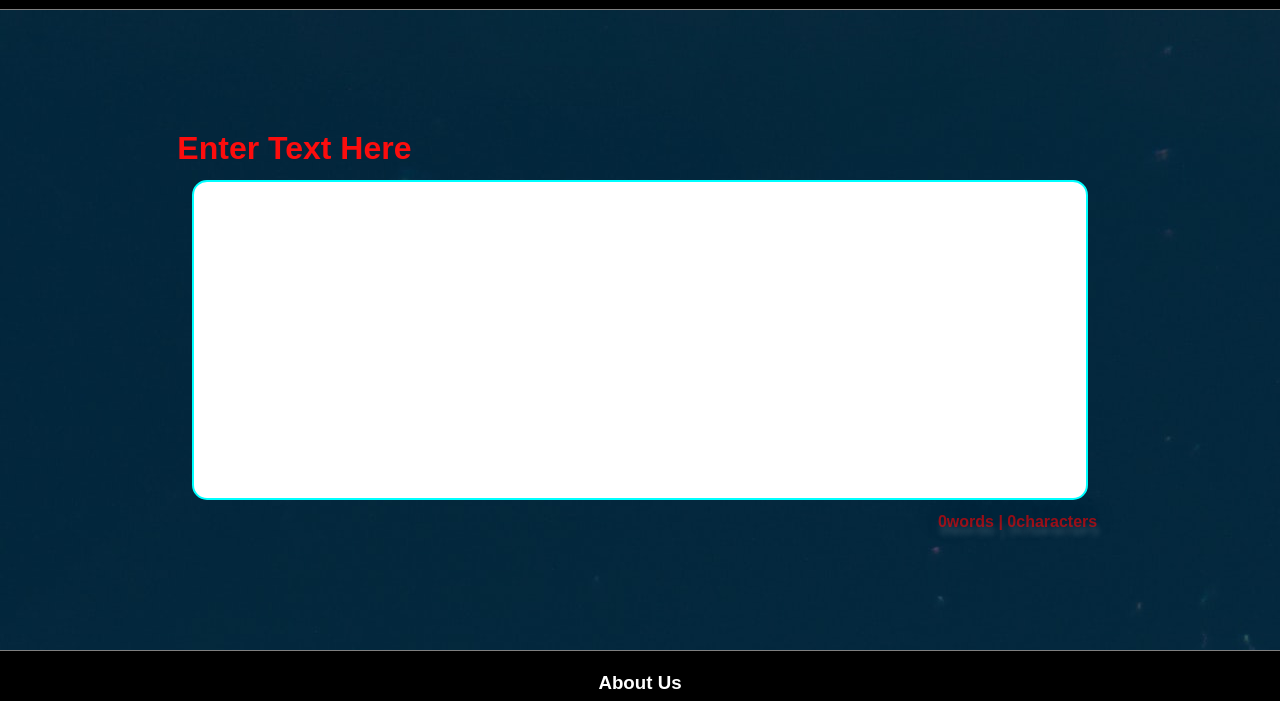
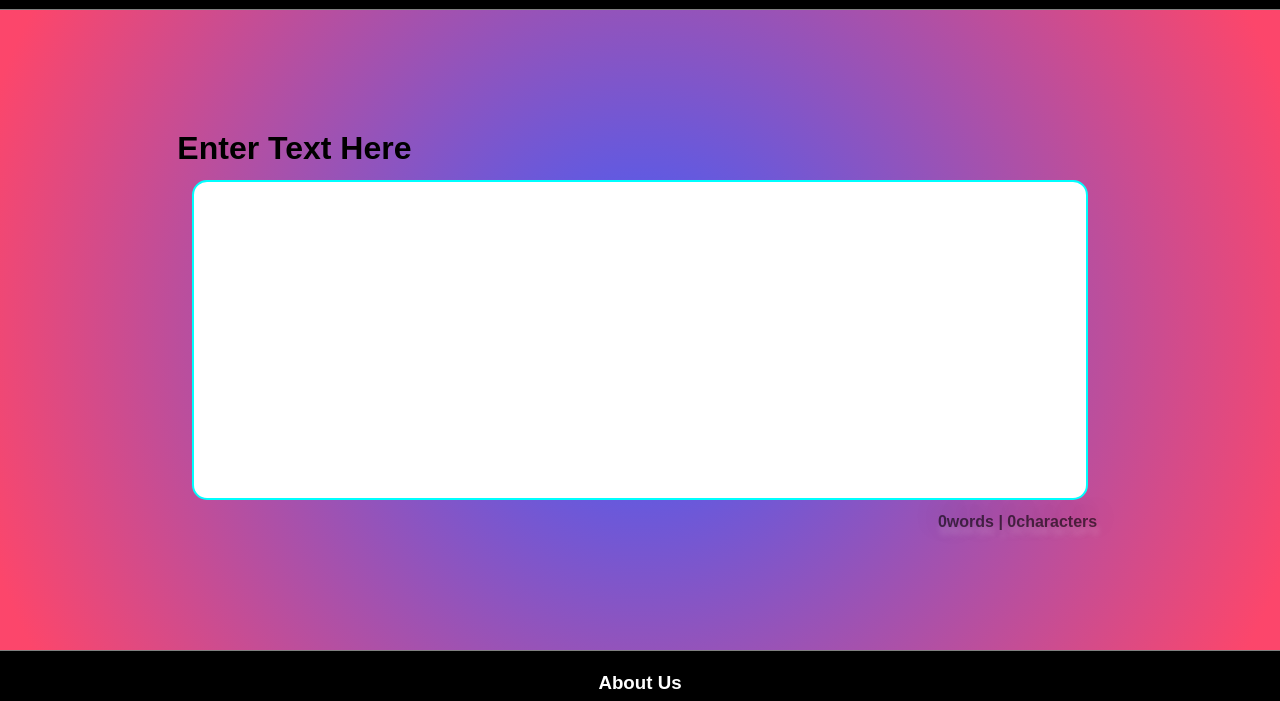
Before and after one commit to Abhishekamanchi/Mini-Project_Word-Counter, a plain HTML site: page index.html in a window 1280 px wide. Shown: the part 71-772 px from the top of the page. Drawn offline with Linux system fonts and the light colour scheme.

Commit message:
Update style.css
background change

```diff
--- a/style.css
+++ b/style.css
@@ -24,7 +24,8 @@
     align-items: center;
     width: 100%;
     height: 80vh;
-    background-image: url(/bg1.jpg);
+    background: rgb(63,94,251);
+    background: radial-gradient(circle, rgba(63,94,251,1) 4%, rgba(252,70,107,1) 96%);
 }
 .input-container h2{
     font-size: 2rem;
@@ -33,7 +34,7 @@
     font-weight: 700;
     text-transform: capitalize;
     margin-right: 54%;
-    color: #fc0d0d;
+    color: #000000;
 }
 .text-input{
     position: relative;
@@ -55,7 +56,7 @@ textarea{
     padding: 1%;
     font-weight: 700;
     margin-left: 59%;
-    color: rgba(255, 0, 0, 0.6);
+    color: rgba(0, 0, 0, 0.6);
     text-shadow: 2px 8px 6px rgba(255, 255, 255, 0.2), 0px -5px 35px rgba(0, 0, 0, 0.3);
 }
 label{
```
